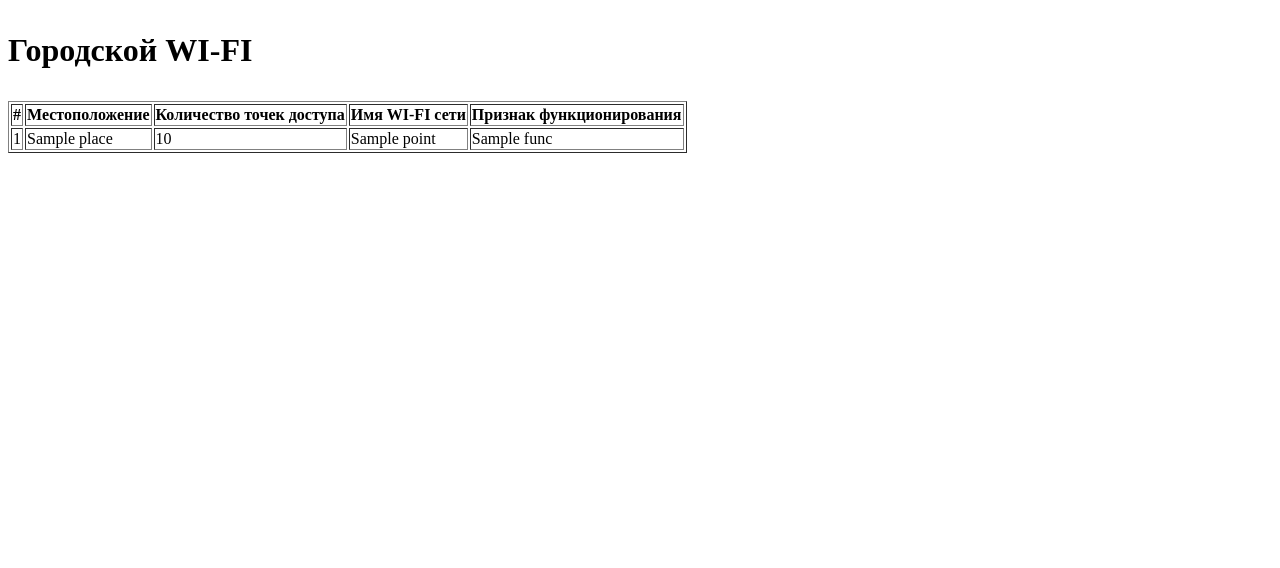
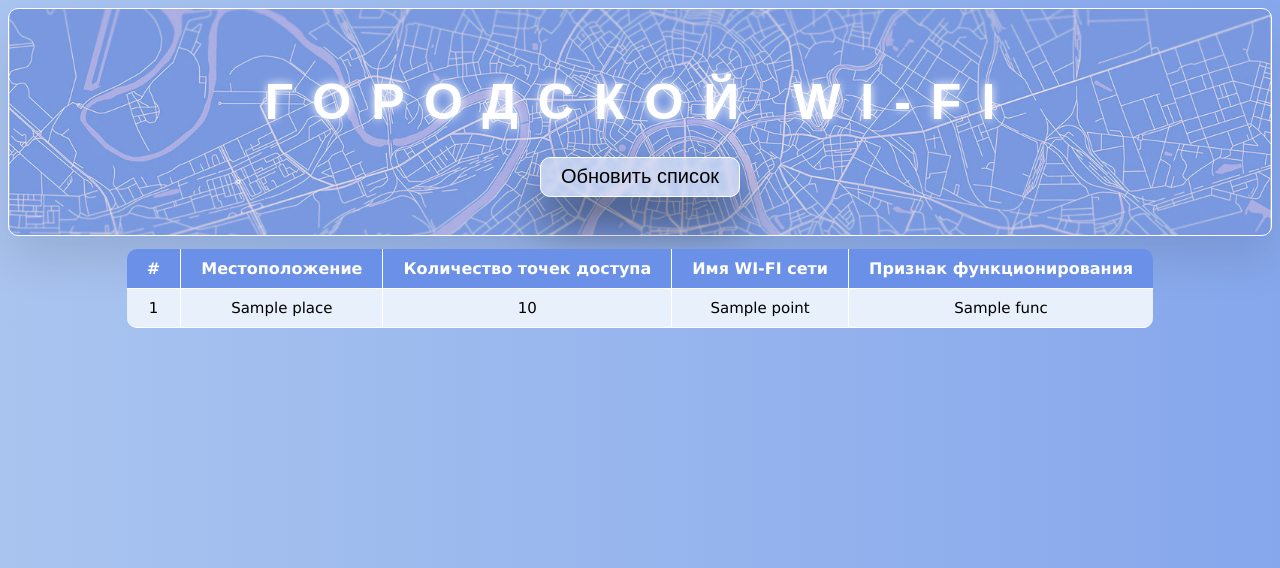
Before and after one commit to RexArseny/Wi-Fi_Points, a Python web app: template App/templates/index.html in a window 1280 px wide. Shown: the top 568 px of the page. Run offline with Jinja, Linux system fonts and the light colour scheme; the template is opened without the code that fills it: most values are stand-ins (such as "Sample title", 1, 10 or a date in 2020).

Commit message:
HTML modified and js and css file added

```diff
--- /dev/null
+++ b/App/static/css/style.css
@@ -0,0 +1,105 @@
+.body {
+    background: linear-gradient(90deg, #a9c4ef 0%, #86a7ec 100%);
+}
+
+.title {
+    font-family: Arial;
+    text-align: center;
+    padding-top: 5vw;
+    padding-bottom: 5vw;
+    background: url(/static/pictures/picture.png) center;
+    background-size: cover;
+    box-shadow: 0 25px 45px rgba(0, 0, 0, 0.1);
+    border: 1px solid #ffffff;
+    border-radius: 10px;
+}
+.title span {
+	font-size: 50px;
+	color: #ffffff;
+	letter-spacing: 20px;
+	text-transform: uppercase;
+    text-shadow: 0 0 10px #ffffff;
+	font-weight: bold;
+}
+
+.button {
+    width: 200px;
+    height: 40px;
+    font-family: Arial;
+    font-size: 20px;
+    color: #000000;
+    background: rgba(255, 255, 255, 0.5);
+    box-shadow: 0 25px 45px rgba(0, 0, 0, 0.5);
+    border: 1px solid rgb(255, 255, 255);
+    border-radius: 10px;
+    backdrop-filter: blur(2px);
+    position: relative;
+    cursor: pointer;
+    top: 2vw;
+}
+.button:before {
+    content: "";
+    position: absolute;
+    top: -5px;
+    right: -5px;
+    bottom: -5px;
+    left: -5px;
+    z-index: -1;
+    background: #ffffff;
+    border-radius: 40px;
+    opacity: 0;
+    transition: .5s;
+}
+.button:hover:before {
+    filter: blur(20px);
+    opacity: 1;
+}
+
+.table {
+    font-family: Lucida Sans Unicode, Sans-Serif, Arial;
+    font-size: 15px;
+    border-radius: 10px;
+    border-spacing: 0;
+    text-align: center;
+    position: relative;
+    top: 1vw;
+    margin: auto;
+}
+.table th {
+    font-size: 16px;
+    background: #6b90e8;
+    color: #FFFFFF;
+    padding: 10px 20px;
+    cursor: pointer;
+}
+.table th:hover{
+    color: #000000;
+    background: rgba(255, 255, 255, 0.5);
+    backdrop-filter: blur(20px);
+    transition: .5s;
+}
+.table th, .table td {
+    border-style: solid;
+    border-width: 0 1px 1px 0;
+    border-color: white;
+}
+.table th:first-child {
+    border-top-left-radius: 10px;
+}
+.table th:last-child {
+    border-top-right-radius: 10px;
+    border-right: none;
+}
+.table td {
+    padding: 10px 20px;
+    background: #e7f0fb;
+}
+.table tr:last-child td:first-child {
+    border-radius: 0 0 0 10px;
+}
+.table tr:last-child td:last-child {
+    border-radius: 0 0 10px 0;
+}
+.table tr td:last-child {
+    border-right: none
+}
--- /dev/null
+++ b/App/static/js/scripts.js
@@ -0,0 +1,21 @@
+  document.addEventListener('DOMContentLoaded', () => {
+
+    const getSort = ({ target }) => {
+        const order = (target.dataset.order = -(target.dataset.order || -1));
+        const index = [...target.parentNode.cells].indexOf(target);
+        const collator = new Intl.Collator(['en', 'ru'], { numeric: true });
+        const comparator = (index, order) => (a, b) => order * collator.compare(
+            a.children[index].innerHTML,
+            b.children[index].innerHTML
+        );
+
+        for(const tBody of target.closest('table').tBodies)
+            tBody.append(...[...tBody.rows].sort(comparator(index, order)));
+
+        for(const cell of target.parentNode.cells)
+            cell.classList.toggle('sorted', cell === target);
+    };
+
+    document.querySelectorAll('.table thead').forEach(tableTH => tableTH.addEventListener('click', () => getSort(event)));
+
+});
--- a/App/templates/index.html
+++ b/App/templates/index.html
@@ -1,16 +1,40 @@
 <!DOCTYPE html>
 <html>
 <head>
+    <link rel="shortcut icon" type="image/x-icon" href="static/pictures/icon.ico"/>
+    <link rel="stylesheet" href="static/css/style.css" type="text/css"/>
+    <script src="static/js/scripts.js"></script>
     <meta charset="UTF-8">
-    <title>WIFI Points</title>
+    <title>Wi-Fi Points</title>
 </head>
-<body>
-   <h1><p style='font-family: corbel'>Городской WI-FI</p></h1>
-   <table border="1">
-   <tr><th>#</th><th>Местоположение</th><th>Количество точек доступа</th><th>Имя WI-FI сети</th><th>Признак функционирования</th></tr>
-   {% for point in points %}
-   <tr><td>{{ point['id'] }}</td><td>{{ point['place'] }}</td><td>{{ point['amount'] }}</td><td>{{ point['name'] }}</td><td>{{ point['func'] }}</td></tr>
+<body class="body">
+<div class="title">
+    <span>Городской WI-FI</span>
+    <form method="POST">
+        <button class="button">Обновить список</button>
+    </form>
+</div>
+<table class="table">
+    <thead>
+    <tr>
+        <th>#</th>
+        <th>Местоположение</th>
+        <th>Количество точек доступа</th>
+        <th>Имя WI-FI сети</th>
+        <th>Признак функционирования</th>
+    </tr>
+    </thead>
+    <tbody>
+    {% for point in points %}
+    <tr>
+        <td>{{ point['id'] }}</td>
+        <td>{{ point['place'] }}</td>
+        <td>{{ point['amount'] }}</td>
+        <td>{{ point['name'] }}</td>
+        <td>{{ point['func'] }}</td>
+    </tr>
     {% endfor %}
-    </table>
+    </tbody>
+</table>
 </body>
 </html>
```
Also changed, not shown: App/classes.py (+26 -9 lines), App/database.db, App/static/pictures/icon.ico (added), App/static/pictures/picture.png (added).
